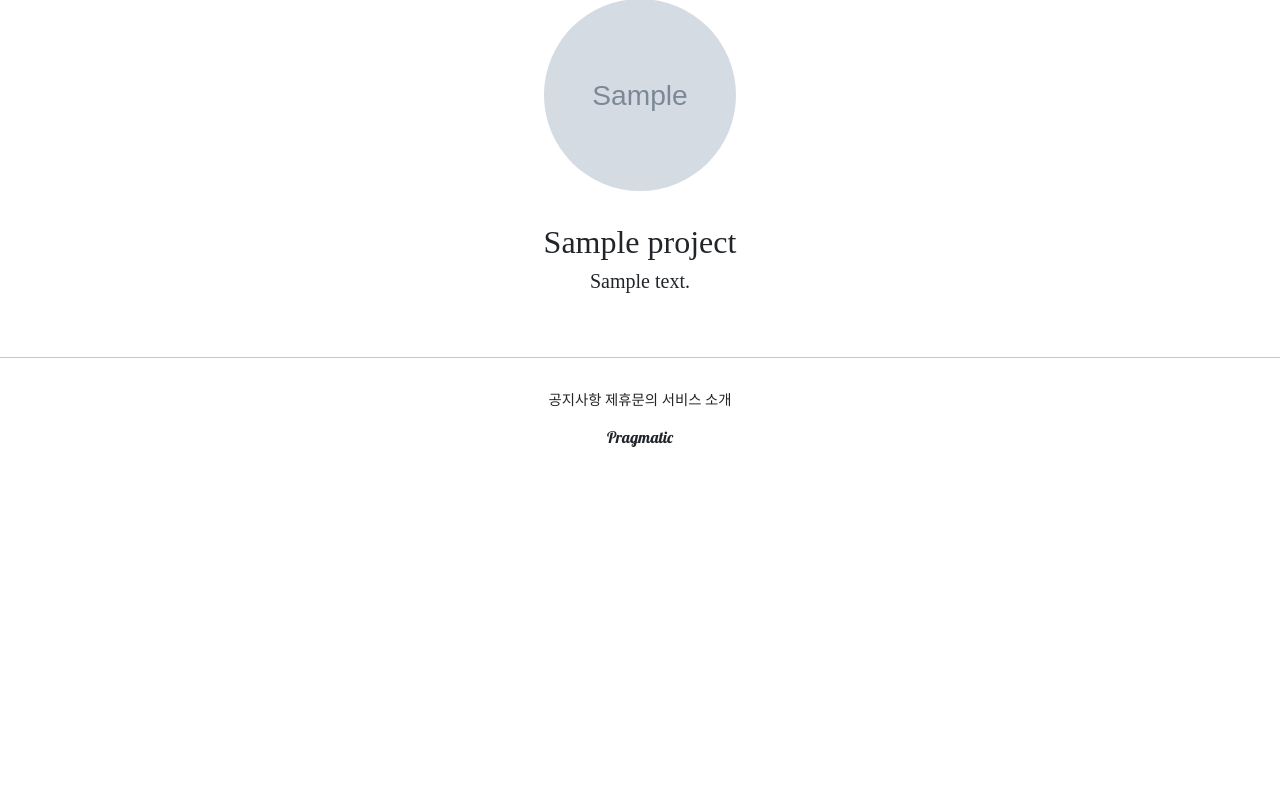
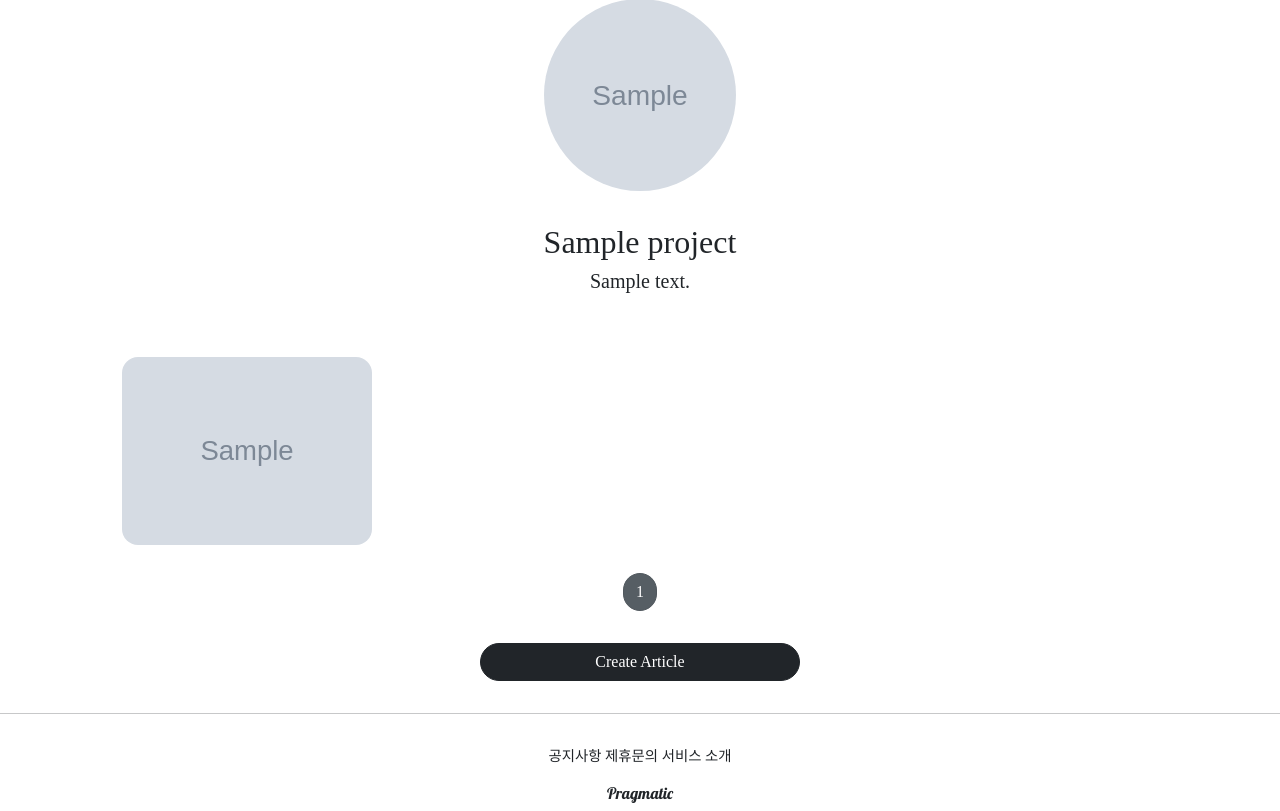
Before and after one commit to hwd3004/clone_pinterest, a Django app: page /projects/detail/1 in a window 1280 px wide. Shown: the part 218-1029 px from the top of the page. Before the commit the page ends 665 px from the top, so only its background shows below. Run offline with Django 3.2, Linux system fonts and the light colour scheme; tables that the repository leaves empty hold one stand-in row (values such as "Sample post"); grey boxes marked "Sample" are stand-in pictures; some libraries are stand-ins or nearby versions.

Commit message:
26. MultipleObjectMixin, Projectapp

```diff
--- a/accountapp/templates/accountapp/detail.html
+++ b/accountapp/templates/accountapp/detail.html
@@ -69,6 +69,10 @@
     </a>
     {% endif %}
   </div>
+
+  <div>
+    {% include 'snippets/list_fragment.html' with article_list=object_list %}
+  </div>
 </div>
 
 {% endblock %}
--- a/articleapp/forms.py
+++ b/articleapp/forms.py
@@ -6,4 +6,4 @@ from articleapp.models import Article
 class ArticleCreationForm(ModelForm):
     class Meta:
         model = Article
-        fields = ['title', 'image', 'content']
+        fields = ['title', 'image', 'project', 'content']
--- a/articleapp/models.py
+++ b/articleapp/models.py
@@ -1,9 +1,13 @@
 from django.contrib.auth.models import User
 from django.db import models
+
+from projectapp.models import Project
+
 
 class Article(models.Model):
     objects = models.Manager()
     writer = models.ForeignKey(User, on_delete=models.SET_NULL, related_name='article', null=True)
+    project = models.ForeignKey(Project, on_delete=models.SET_NULL, related_name='article', null=True)
 
     title = models.CharField(max_length=200, null=True)
     image = models.ImageField(upload_to='article/', null=False)
--- a/projectapp/templates/projectapp/detail.html
+++ b/projectapp/templates/projectapp/detail.html
@@ -26,6 +26,10 @@
       {{ target_project.description }}
     </h5>
   </div>
+
+  <div>
+    {% include 'snippets/list_fragment.html' with article_list=object_list %}
+  </div>
 </div>
 
 {% endblock %}
--- a/projectapp/views.py
+++ b/projectapp/views.py
@@ -3,6 +3,9 @@ from django.shortcuts import render
 from django.urls import reverse
 from django.utils.decorators import method_decorator
 from django.views.generic import CreateView, DetailView, ListView
+from django.views.generic.list import MultipleObjectMixin
+
+from articleapp.models import Article
 from projectapp.forms import ProjectCreationForm
 from projectapp.models import Project
 
@@ -17,10 +20,15 @@ class ProjectCreateView(CreateView):
         return reverse('projectapp:detail', kwargs={'pk': self.object.pk})
 
 
-class ProjectDetailView(DetailView):
+class ProjectDetailView(DetailView, MultipleObjectMixin):
     model = Project
     context_object_name = 'target_project'
     template_name = 'projectapp/detail.html'
+    paginate_by = 25
+
+    def get_context_data(self, **kwargs):
+        object_list = Article.objects.filter(project=self.get_object())
+        return super(ProjectDetailView, self).get_context_data(object_list=object_list, **kwargs)
 
 
 class ProjectListView(ListView):
--- /dev/null
+++ b/templates/snippets/list_fragment.html
@@ -0,0 +1,61 @@
+<!--  -->
+{% load static %}
+
+<!--  -->
+
+{% block content %}
+
+<style>
+  .container {
+    padding: 0;
+    margin: 0 auto;
+  }
+
+  .container a {
+    width: 45%;
+    max-width: 250px;
+  }
+
+  .container div {
+    display: flex;
+    justify-content: center;
+    align-items: center;
+    border-radius: 8px;
+  }
+
+  .container img {
+    width: 100%;
+    border-radius: 1rem;
+  }
+</style>
+
+{% if article_list %}
+<div class="container">
+  {% for article in article_list %}
+  <a href="{% url 'articleapp:detail' pk=article.pk %}">
+    {% include 'snippets/card.html' with article=article %}
+  </a>
+  {% endfor %}
+</div>
+{% else %}
+<div class="text-center">
+  <h1>No Articles Yet</h1>
+</div>
+{% endif %}
+
+<!--  -->
+
+{% include 'snippets/pagination.html' with page_obj=page_obj %}
+
+<div style="text-align: center;">
+  <a
+    href="{% url 'articleapp:create' %}"
+    class="btn btn-dark rounded-pill col-3 mt-3 mb-3 px-3"
+  >
+    Create Article
+  </a>
+</div>
+
+<script src="{% static 'js/magicgrid.js' %}"></script>
+
+{% endblock %}
```
Also changed, not shown: accountapp/views.py (+10 -1 lines), README.md, articleapp/migrations/0002_article_project.py (added).
